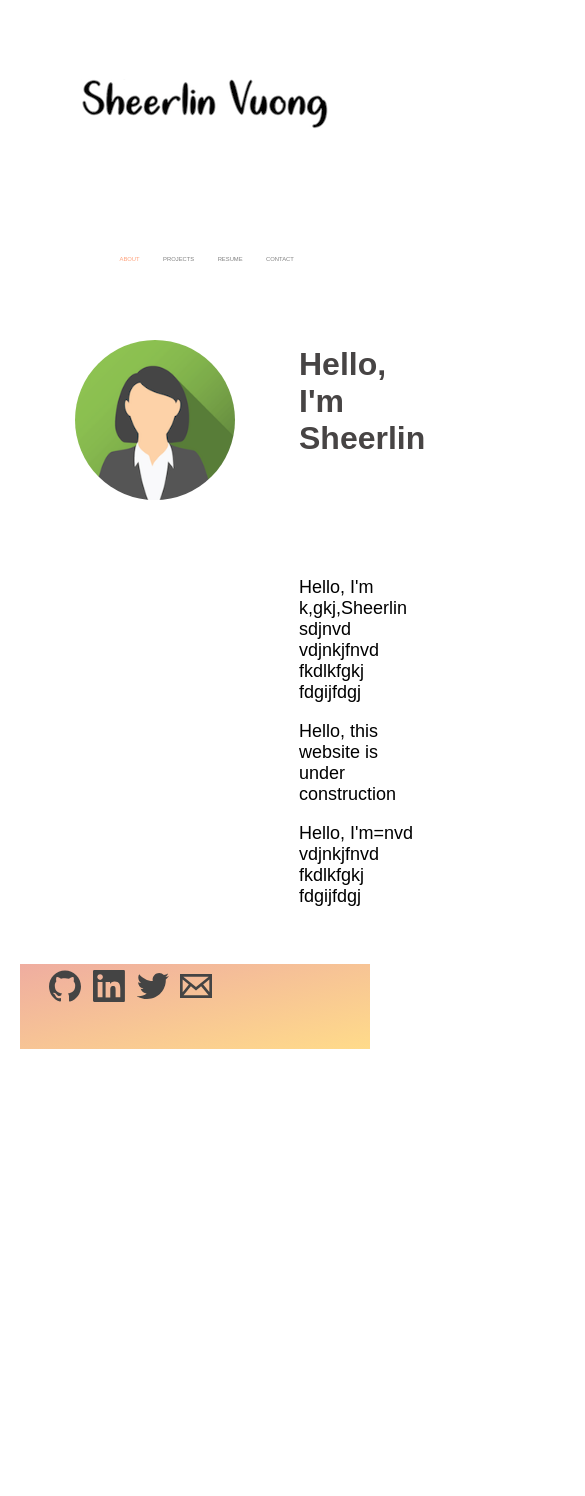
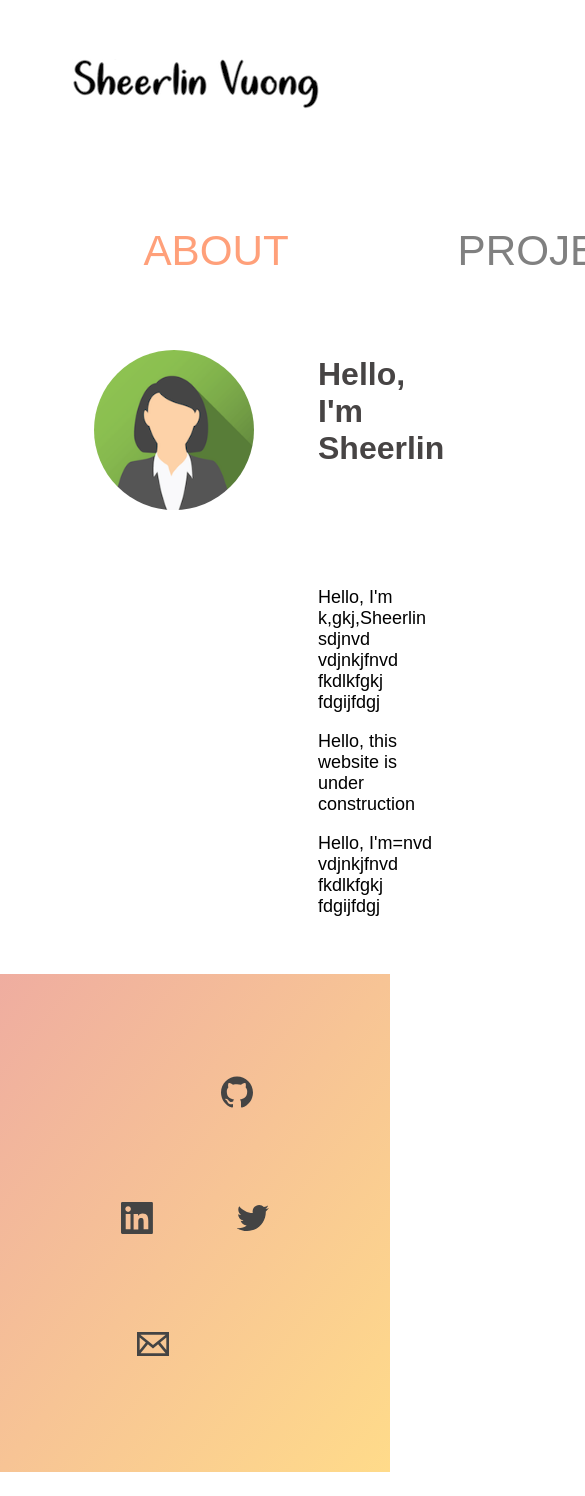
Before and after one commit to sheerlinvuong/sheerlinvuong.github, a React (Create React App) app: page / in a window 390 px wide. Shown: the top 1496 px of the page, 585 px wide, since content can reach past the window. Before the commit the page ends 1069 px from the top, so only its background shows below. Built offline with nearby package versions, Linux system fonts and the light colour scheme.

Commit message:
Adding responsive layout

```diff
--- a/src/App.css
+++ b/src/App.css
@@ -7,6 +7,11 @@
 }
 
 .content{
-    margin-left: 10vw;
-    margin-right: 10vw;
+    margin-left: 20vw;
+    margin-right: 20vw;
 }
+
+.footer{
+    width: 100vw;
+
+}
--- a/src/components/footerComponent/footer.css
+++ b/src/components/footerComponent/footer.css
@@ -1,14 +1,13 @@
 
 footer {
-    display: block;
-    width: 100%;
-    height: 10vh;
-
     background: linear-gradient(to bottom right, #EFADA0, #FFDB8A);
     color: white;
 
   }
-
+.footer-ul {
+  align-items: center;
+  display: inline;
+}
   img {
     padding: 1em;
   }
--- a/src/components/footerComponent/footer.js
+++ b/src/components/footerComponent/footer.js
@@ -16,7 +16,8 @@ class Footer extends Component {
   };
   render() {
     return (
-      <footer>
+      <footer className="footer">
+        <ul>
           {/* <div
           style={{ backgroundColor: this.state.githuhover ? '#fff' : '#000' }}
         >
@@ -45,6 +46,7 @@ class Footer extends Component {
               <img src={email} />
             </a>
           </li>
+        </ul>
       </footer>
     );
   }
--- a/src/components/headerComponent/navBar.css
+++ b/src/components/headerComponent/navBar.css
@@ -21,15 +21,9 @@ ul {
   }
 
 li {
-    text-decoration: none;
-    color: rgba(93, 89, 95, 0);
     display: inline;
-    padding-left: 6vw;
-    font-size: 1.5vw;
-}
-
-h3{
-    text-decoration: none;
+    padding: 2em;
+    font-size: 5vh;
 }
 
 .active {
--- a/src/components/pages/contact/contact.css
+++ b/src/components/pages/contact/contact.css
@@ -38,7 +38,7 @@ button[type=submit]:hover {
 }
 
 /* Add a background color and some padding around the form */
-.wrapper {
+.form-wrapper {
     border-radius: 5px;
     background-color: #ffffff;
     padding: 20px;
--- a/src/components/pages/contact/contact.js
+++ b/src/components/pages/contact/contact.js
@@ -71,7 +71,7 @@ class Contact extends Component {
 
   render() {
     return (
-      <div className="wrapper">
+      <div className="form-wrapper">
         <form onSubmit={this.handleSubmit}>
           <div>
             <label>Name:</label>
@@ -128,5 +128,6 @@ class Contact extends Component {
     );
   }
 }
+console.log('');
 
 export default Contact;
--- a/src/components/pages/resume/Resume.css
+++ b/src/components/pages/resume/Resume.css
@@ -1,4 +1,5 @@
 @import url('https://fonts.googleapis.com/css?family=Open+Sans:300,400|Roboto:100,300,400');
+
 
     .CV-body {
       line-height: normal;
```
Lines whose indentation alone changed are shown as unchanged.
